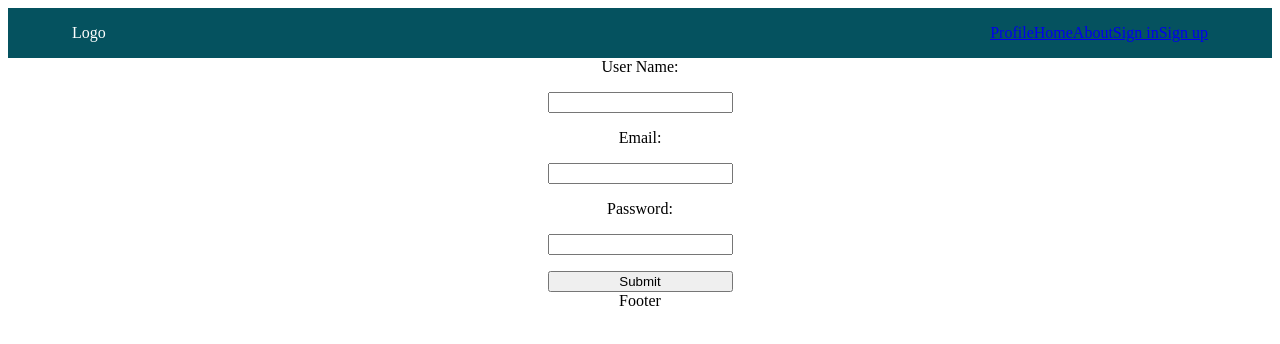
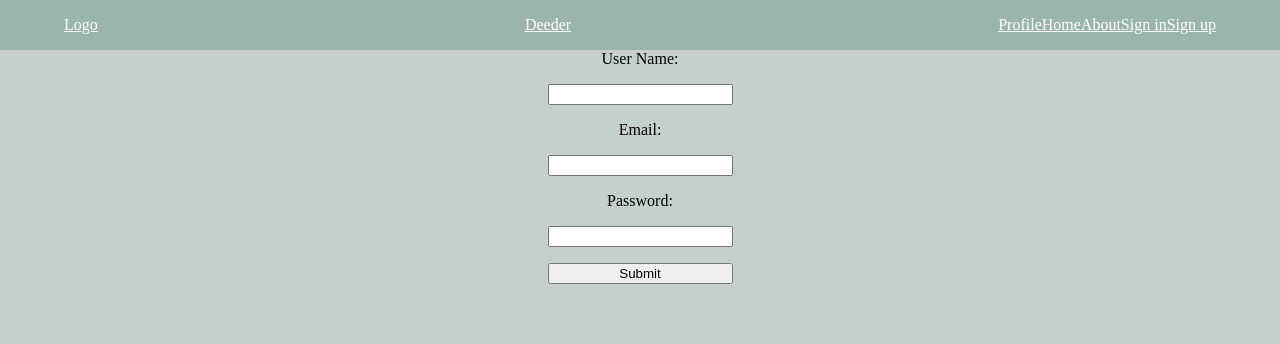
Before and after one commit to Andrea-Brezanova/deeder, a React (Create React App) app in the folder frontend/: page /signup in a window 1280 px wide. Shown: the top 344 px of the page. Built offline with nearby package versions, Linux system fonts and the light colour scheme.

Commit message:
add style to Navbar

```diff
--- a/frontend/public/index.html
+++ b/frontend/public/index.html
@@ -1,14 +1,12 @@
 <!DOCTYPE html>
 <html lang="en">
+
 <head>
   <meta charset="utf-8" />
   <link rel="icon" href="%PUBLIC_URL%/favicon.ico" />
   <meta name="viewport" content="width=device-width, initial-scale=1" />
   <meta name="theme-color" content="#000000" />
-    <meta
-      name="description"
-      content="Web site created using create-react-app"
-    />
+  <meta name="description" content="Web site created using create-react-app" />
   <link rel="apple-touch-icon" href="%PUBLIC_URL%/logo192.png" />
   <!--
       manifest.json provides metadata used when your web app is installed on a
@@ -25,7 +23,17 @@
       Learn how to configure a non-root public URL by running `npm run build`.
     -->
   <title>React App</title>
+  <!-- Fredoka One font style-->
+  <link rel="preconnect" href="https://fonts.googleapis.com">
+  <link rel="preconnect" href="https://fonts.gstatic.com" crossorigin>
+  <link href="https://fonts.googleapis.com/css2?family=Fredoka+One&family=Roboto:wght@100&display=swap"
+    rel="stylesheet">
+    <!-- DM Sans font style-->
+    <link rel="preconnect" href="https://fonts.googleapis.com">
+<link rel="preconnect" href="https://fonts.gstatic.com" crossorigin>
+<link href="https://fonts.googleapis.com/css2?family=DM+Sans&family=Fredoka+One&family=Roboto:wght@100&display=swap" rel="stylesheet">
 </head>
+
 <body>
   <noscript>You need to enable JavaScript to run this app.</noscript>
   <div id="root"></div>
@@ -40,4 +48,5 @@
       To create a production bundle, use `npm run build` or `yarn build`.
     -->
 </body>
+
 </html>
--- a/frontend/src/App.css
+++ b/frontend/src/App.css
@@ -1,14 +1,19 @@
-.App {
+* {
   text-align: center;
+  box-sizing: border-box;
 }
 
+body {
+  margin: 0;
+  background-color: rgb(197, 208, 204);
+}
 
 .nav {
   display: flex;
   justify-content: space-between;
   padding: 1rem 4rem;
   color: #ffff;
-  background-color: rgb(5, 82, 95);
+  background-color: rgb(154, 182, 171);
 }
 
 .nav-items {
@@ -16,8 +21,10 @@
   gap: 2rem;
   text-decoration: none;
   color: #ffff;
+  font-family: "DM Sans", sans-serif;
+  font-family: "Fredoka One", cursive;
+  font-family: "Roboto", sans-serif;
 }
-
 
 .signup-container {
   display: flex;
--- a/frontend/src/App.js
+++ b/frontend/src/App.js
@@ -25,7 +25,7 @@ function App() {
           <Route path="signup" element={<SignUp />} />
           <Route path="protected" element={<Protected />}>
             <Route path="profile" element={<Profile />} />
-            <Route path="offer-help" element={<OfferHelp />} />
+            <Route path="offer-help" element={<OfferHelp />}/>
             <Route path="get-help" element={<GetHelp />} />
             <Route path="offer-company" element={<OfferCompany />} />
             <Route path="get-company" element={<GetCompany />} />
--- a/frontend/src/Components/Layout.js
+++ b/frontend/src/Components/Layout.js
@@ -1,13 +1,13 @@
 import { Outlet, Link } from "react-router-dom";
 import Navbar from "./Navbar";
-import Footer from "./Footer";
+// import Footer from "./Footer";
 
 function Layout() {
   return (
     <div>
       <Navbar />
       <Outlet />
-      <Footer />
+      {/* <Footer /> */}
     </div>
   );
 }
--- a/frontend/src/Components/Navbar.js
+++ b/frontend/src/Components/Navbar.js
@@ -1,5 +1,5 @@
 import React from "react";
-import { Link } from "react-router-dom";
+import { NavLink, Link } from "react-router-dom";
 import { useSelector, useDispatch } from "react-redux";
 import { logout } from "../redux/reducers/auth";
 
@@ -8,21 +8,22 @@ export default function Navbar() {
   const isAuthenticated = useSelector((state) => state.auth.isAuthenticated);
   return (
     <div className="nav">
-      <div>Logo</div>
+      <NavLink to="/" className="logo" style={({ isActive }) => ({ color: isActive ? "white" : "white"})}>Logo</NavLink>
+      <NavLink to="/" className="app-name" style={({ isActive }) => ({ color: isActive ? "white" : "white"})}>Deeder</NavLink>
       <div class-name="nav-items">
-      <Link to="/protected/profile">Profile</Link>
+      <NavLink to="/protected/profile" style={({ isActive }) => ({ color: isActive ? "white" : "white"})}>Profile</NavLink>
         {!isAuthenticated ? (
           <>
-            <Link to="/">Home</Link>
-            <Link to="/about">About</Link>
-            <Link to="/signin">Sign in</Link>
-            <Link to="/signup">Sign up</Link>
+            <NavLink to="/" style={({ isActive }) => ({ color: isActive ? "white" : "white"})}>Home</NavLink>
+            <NavLink to="/about" style={({ isActive }) => ({ color: isActive ? "white" : "white"})}>About</NavLink>
+            <NavLink to="/signin" style={({ isActive }) => ({ color: isActive ? "white" : "white"})}>Sign in</NavLink>
+            <NavLink to="/signup" style={({ isActive }) => ({ color: isActive ? "white" : "white"})}>Sign up</NavLink>
           </>
         ) : (
-          <Link to="/" onClick={()=>{
+          <NavLink to="/" onClick={()=>{
             localStorage.removeItem("token");
             dispatch(logout());
-          }}>Log out</Link>
+          }}>Log out</NavLink>
         )}
       </div>
     </div>
--- a/frontend/src/Components/Profile.js
+++ b/frontend/src/Components/Profile.js
@@ -1,13 +1,24 @@
 import axios from "axios";
 import { useSelector } from "react-redux";
+import { useEffect } from "react";
 
 function Profile() {
+  useEffect(() => {
+    axios.get(`http://localhost:3000/users/${user.id}`).then((res)=> {
+      console.log(res)
+    }).catch((err)=> {
+      console.log(err)
+    })
+}, []);
+
   const user = useSelector((state) => {
     return state.auth.user;
   });
 
-  axios.get(`http://localhost:3000/users/${user.id}`)
-  return <div>Email: {user.email}</div>;
+
+
+
+  return <div>Welcome: {user.userName}</div>;
 }
 
 export default Profile;
--- a/frontend/src/Components/SignIn.js
+++ b/frontend/src/Components/SignIn.js
@@ -10,7 +10,7 @@ export default function SignIn() {
   const dispatch = useDispatch();
   const isAuthenticated = useSelector((state) => state.auth.isAuthenticated);
   const navigate = useNavigate();
-  // const token = useSelector(state) => state.auth.token)
+  // const token = useSelector(state) => state.auth.token
   const {
     register,
     handleSubmit,
--- a/frontend/src/redux/reducers/auth.js
+++ b/frontend/src/redux/reducers/auth.js
@@ -1,11 +1,19 @@
 import { createSlice } from '@reduxjs/toolkit'
+import jwt_decode from "jwt-decode";
+
+
+const token = localStorage.getItem("token") || ""
+let user;
+if (token) {
+  user = jwt_decode(token)
+}
 
 export const authSlice = createSlice({
   name: 'auth',
   initialState: {
-    isAuthenticated: localStorage.getItem("token") ? true : false,
-    token: localStorage.getItem("token") ? localStorage.getItem("token") : "",
-    user: {},
+    isAuthenticated: token ? true : false,
+    token: token ? token : "",
+    user: user ? user : {},
   },
   reducers: {
     login: (state, action) => {
```
Lines whose indentation alone changed are shown as unchanged.
